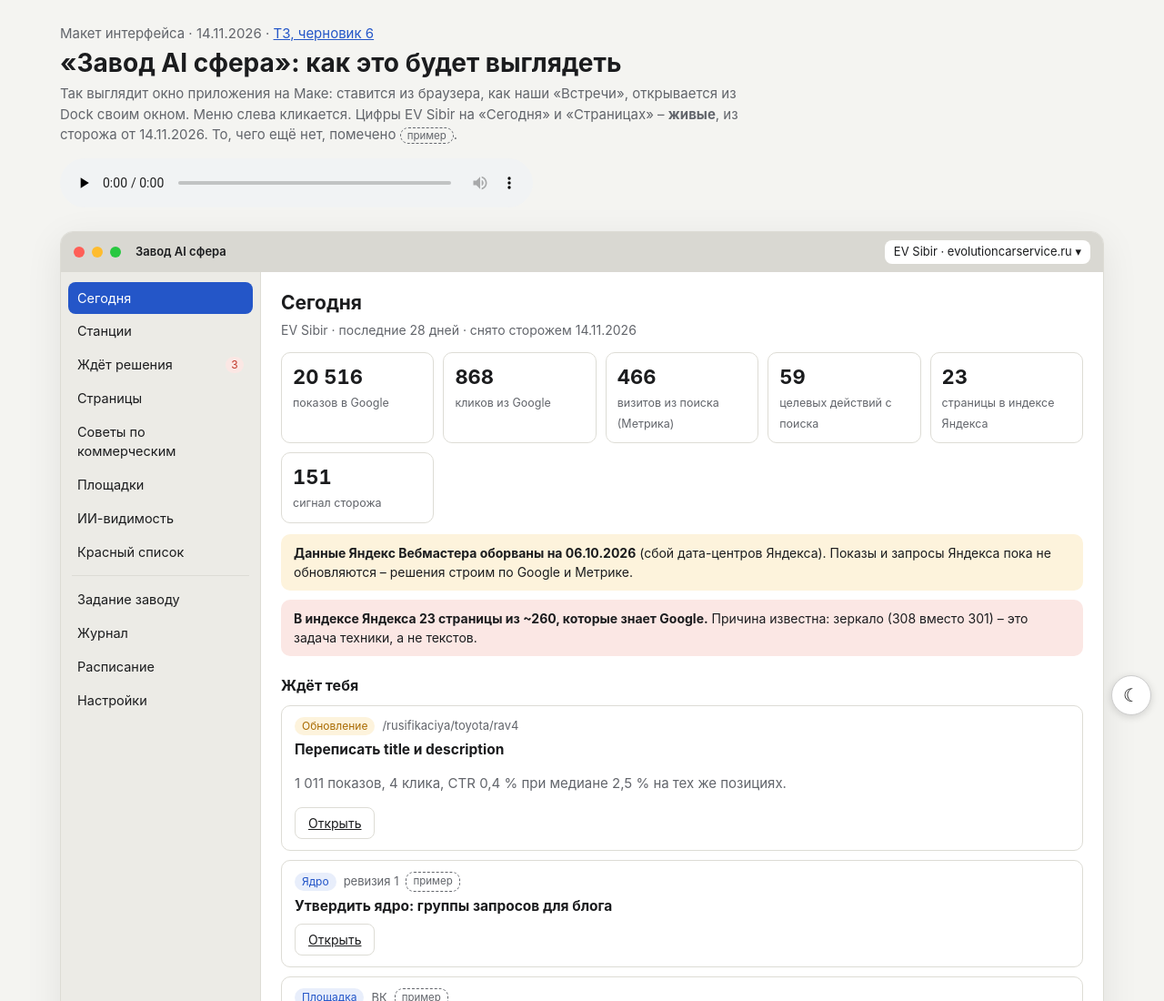
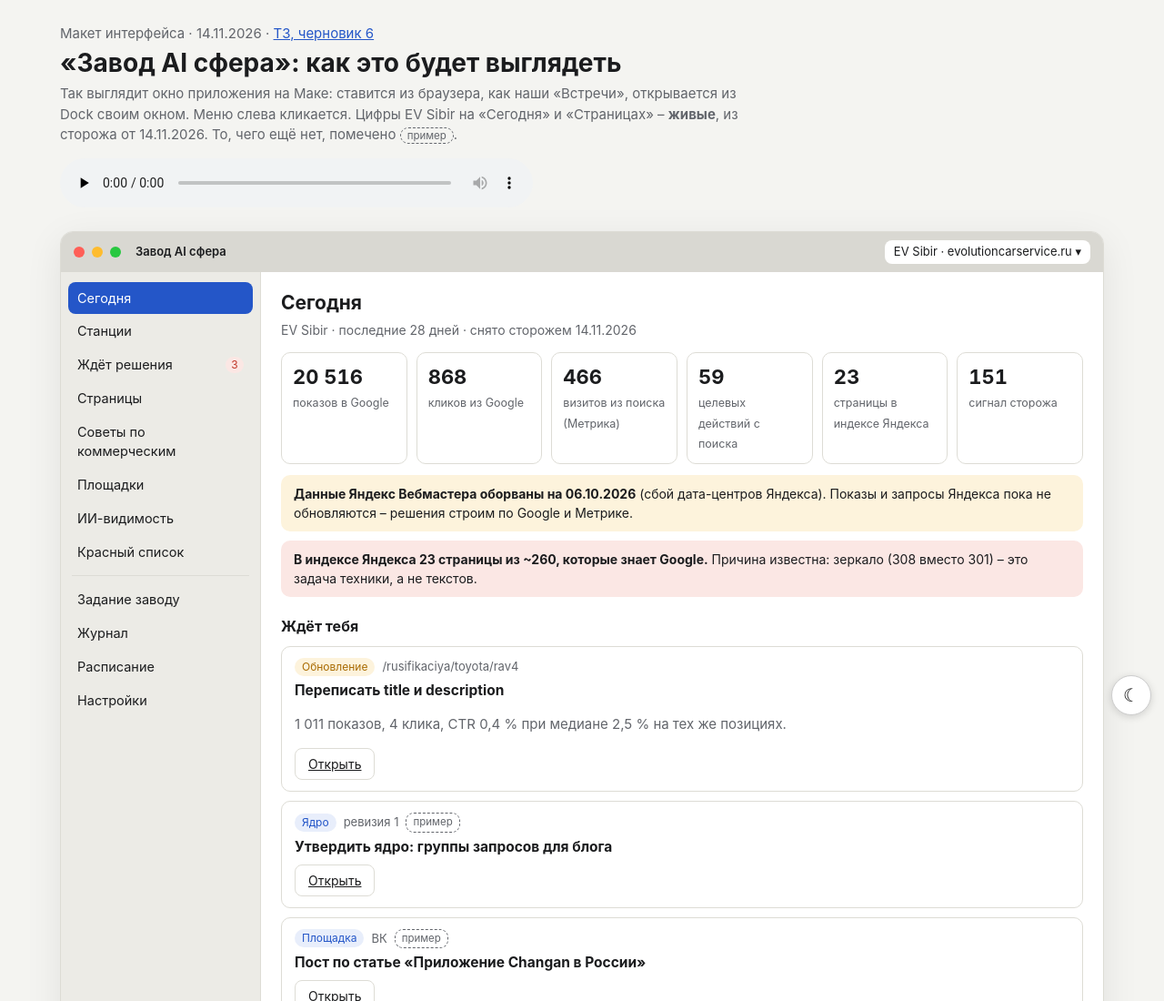
Before and after one commit to tema-mail/seo-zavod, a plain HTML site: page interfeys/index.html in a window 1280 px wide. Shown: the top 1100 px of the page at 91% size. Drawn offline with Linux system fonts and the light colour scheme.

Commit message:
Макет: шесть плиток в ряд на компьютере
Co-Authored-By: Claude Opus 5.5 <noreply@anthropic.com>

```diff
--- a/interfeys/index.html
+++ b/interfeys/index.html
@@ -35,7 +35,7 @@ html[data-theme=dark] .zside a.on{color:#111}
 .zmain h3{font-size:16px;margin:20px 0 8px}
 .zsub{color:var(--mut);margin:0 0 14px;font-size:14px}
 .scr{display:none}.scr.on{display:block}
-.kpis{display:grid;grid-template-columns:repeat(auto-fill,minmax(150px,1fr));gap:10px;margin:12px 0}
+.kpis{display:grid;grid-template-columns:repeat(auto-fill,minmax(130px,1fr));gap:10px;margin:12px 0}
 .kpi{border:1px solid var(--line);border-radius:10px;padding:10px 12px}
 .kpi b{display:block;font-size:22px;font-variant-numeric:tabular-nums}
 .kpi span{font-size:12.5px;color:var(--mut)}
```
